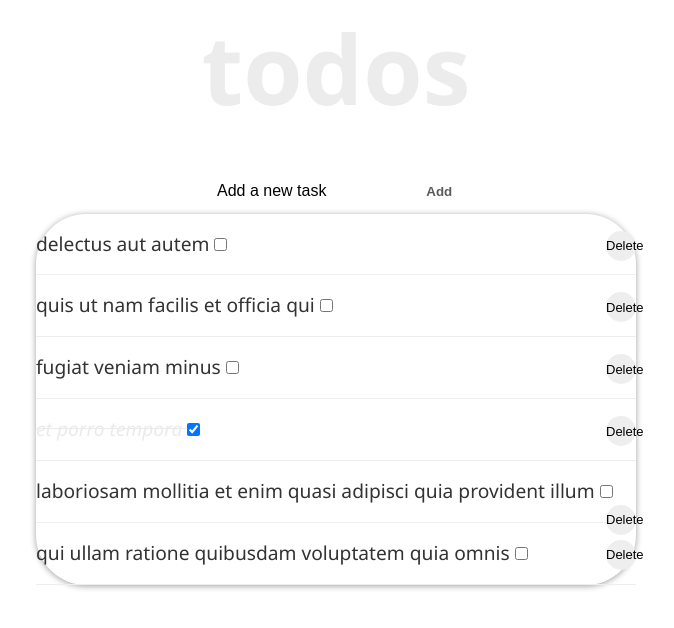
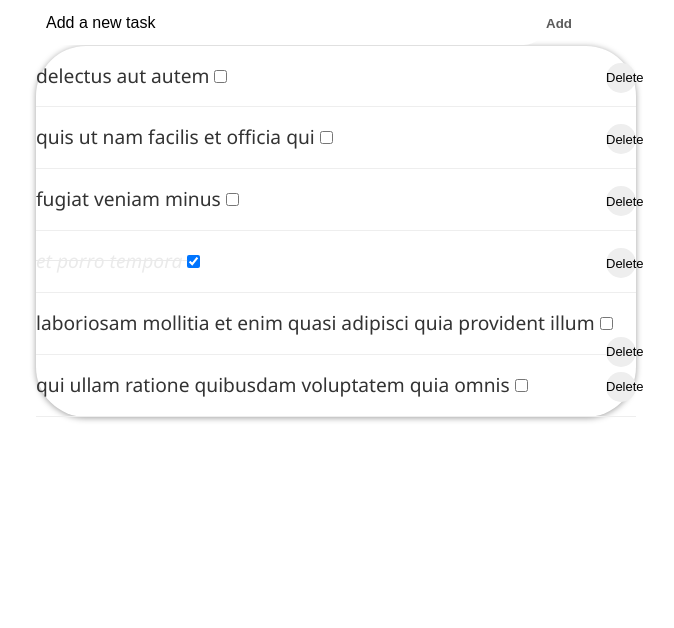
Before and after one commit to Fiser04/web-s-formulari, a React (Create React App) app in the folder web-s-formulari/: page / in a window 1280 px wide. Shown: the top 628 px of the page, without its empty margins (304-978 px from the left). Built offline with nearby package versions, Linux system fonts and the light colour scheme.

Commit message:
Update TodoContainer.js

```diff
--- a/web-s-formulari/src/Components/TodoContainer.js
+++ b/web-s-formulari/src/Components/TodoContainer.js
@@ -2,7 +2,6 @@ import React from "react";
 import ToDoList from "./ToDoList";
 import ToDoAdder from "./ToDoAdder";
 import { v4 as uuidv4 } from "uuid";
-import Header from "./Header";
 
 class ToDoContainer extends React.Component {
   state = {
@@ -113,7 +112,7 @@ class ToDoContainer extends React.Component {
   render() {
     return (
       <div className="container">
-        <Header></Header>
+        <div className="inner">
           <ToDoAdder addItemProps={this.addItem} />
           <ToDoList
             items={this.state.items}
@@ -121,6 +120,7 @@ class ToDoContainer extends React.Component {
             deleteItemProps={this.deleteItem}
           />
         </div>
+      </div>
     );
   }
 }
```
Lines whose indentation alone changed are shown as unchanged.
